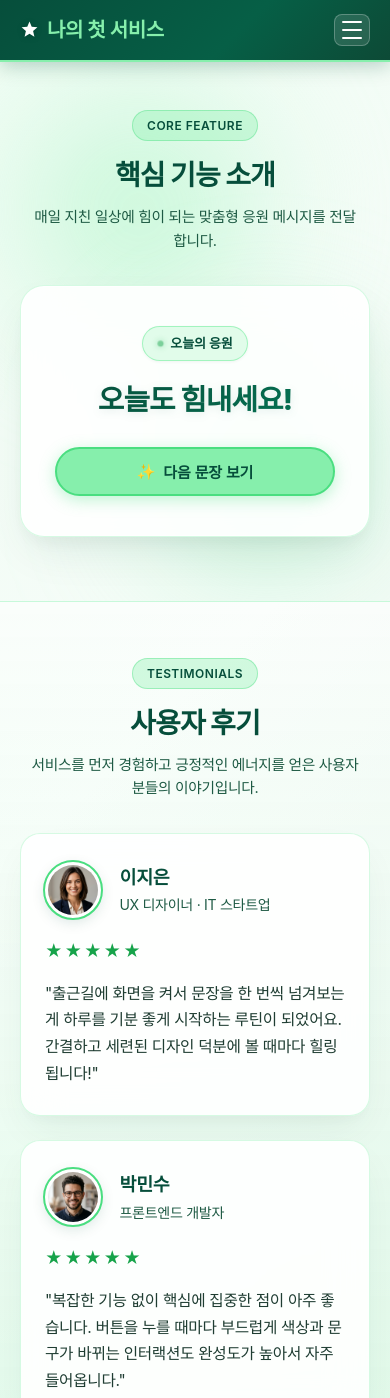
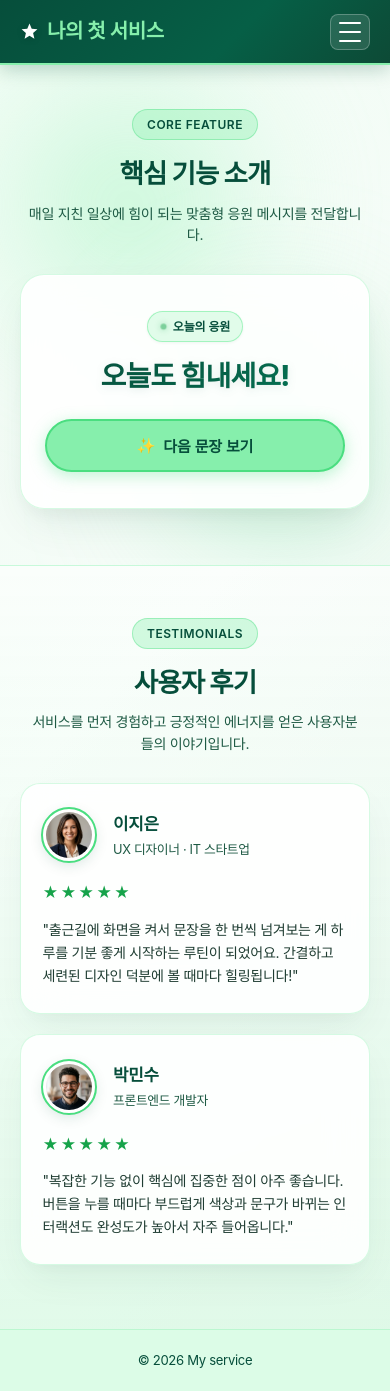
Before and after one commit to musiatsui/antigravity-day0, a plain HTML site: page index.html in a window 390 px wide. Shown: the top 1398 px of the page. Drawn offline with Linux system fonts and the light colour scheme; a web font is replaced by a local one.

Commit message:
feat(mobile): 모바일 본문 폰트 크기 축소 및 터치 친화적 버튼 패딩(최소 50px) 적용

```diff
--- a/index.html
+++ b/index.html
@@ -533,14 +533,14 @@
         font-size: 1.25rem;
       }
 
-      /* 햄버거 토글 버튼 (모바일 전용) */
+      /* 햄버거 토글 버튼 (모바일 손가락 터치 최적화) */
       .menu-toggle {
         display: flex;
         flex-direction: column;
         justify-content: space-between;
-        width: 36px;
-        height: 32px;
-        padding: 6px 7px;
+        width: 40px;
+        height: 36px;
+        padding: 7px 8px;
         background: rgba(255, 255, 255, 0.12);
         border: 1px solid rgba(255, 255, 255, 0.25);
         border-radius: 8px;
@@ -563,7 +563,7 @@
 
       /* 햄버거 활성화 시 'X' 아이콘으로 전환 */
       .menu-toggle.active .hamburger-bar:nth-child(1) {
-        transform: translateY(7px) rotate(45deg);
+        transform: translateY(8px) rotate(45deg);
       }
 
       .menu-toggle.active .hamburger-bar:nth-child(2) {
@@ -571,7 +571,7 @@
       }
 
       .menu-toggle.active .hamburger-bar:nth-child(3) {
-        transform: translateY(-7px) rotate(-45deg);
+        transform: translateY(-8px) rotate(-45deg);
       }
 
       /* 내비게이션 드롭다운 컨테이너 */
@@ -609,14 +609,18 @@
         width: 100%;
       }
 
+      /* 모바일 메뉴 링크 터치 타깃 최적화 */
       .nav-menu li a {
-        display: block;
+        display: flex;
+        align-items: center;
+        justify-content: center;
         width: 100%;
+        min-height: 46px;
         text-align: center;
-        padding: 0.75rem 1rem;
+        padding: 0.8rem 1rem;
         background: rgba(255, 255, 255, 0.08);
         border-radius: 10px;
-        font-size: 0.95rem;
+        font-size: 0.92rem;
       }
 
       .nav-menu li a:hover {
@@ -624,86 +628,116 @@
         color: var(--primary-green);
       }
 
-      /* 2. 공통 섹션 타이틀 */
+      /* 2. 공통 섹션 폰트 조정 (모바일 가독성 최적화) */
       .section-title {
-        font-size: 1.75rem;
+        font-size: 1.65rem;
       }
 
       .section-desc {
-        font-size: 0.92rem;
+        font-size: 0.88rem;
+        line-height: 1.55;
         padding: 0 0.5rem;
       }
 
       .section-header {
-        margin-bottom: 2rem;
+        margin-bottom: 1.75rem;
       }
 
       /* 3. 핵심 기능 섹션: 자연스러운 모바일 세로 배치 */
       .feature-section {
         min-height: auto;
-        padding: 3rem 1.25rem 4rem;
+        padding: 2.75rem 1.25rem 3.5rem;
       }
 
       .container {
-        padding: 2.5rem 1.5rem;
+        padding: 2.25rem 1.25rem;
         border-radius: 24px;
       }
 
+      .badge {
+        font-size: 12px;
+        padding: 5px 12px;
+        margin-bottom: 1rem;
+      }
+
       h1 {
-        font-size: clamp(1.8rem, 6.5vw, 2.3rem);
+        font-size: clamp(1.75rem, 6.2vw, 2.2rem);
         min-height: auto;
       }
 
       .action-container {
-        margin-top: 1.75rem;
+        margin-top: 1.5rem;
       }
 
+      /* 손가락으로 누르기 편한 모바일 터치 타깃 버튼 (최소 50px 높이 & 넉넉한 패딩) */
       .cheer-btn {
         width: 100%;
-        max-width: 280px;
+        max-width: 300px;
+        min-height: 50px;
         justify-content: center;
-        padding: 12px 24px;
+        padding: 14px 28px;
+        font-size: 15px;
+        border-radius: 9999px;
       }
 
       /* 배경 구체 모바일 최적화 (가로 스크롤 방지) */
       .ambient-sphere-1 {
-        width: 320px;
-        height: 320px;
+        width: 300px;
+        height: 300px;
         top: -5%;
         left: -10%;
       }
 
       .ambient-sphere-2 {
-        width: 300px;
-        height: 300px;
+        width: 280px;
+        height: 280px;
         bottom: -5%;
         right: -10%;
       }
 
-      /* 4. 사용자 후기 섹션: 1열 세로 스택 */
+      /* 4. 사용자 후기 섹션: 모바일 본문 폰트 및 카드 여백 최적화 */
       .review-section {
-        padding: 3.5rem 1.25rem 4.5rem;
+        padding: 3.25rem 1.25rem 4rem;
       }
 
       .reviews-grid {
         grid-template-columns: 1fr;
-        gap: 1.5rem;
+        gap: 1.25rem;
       }
 
       .review-card {
-        padding: 1.75rem 1.5rem;
+        padding: 1.6rem 1.35rem;
         border-radius: 20px;
       }
 
       .review-avatar {
-        width: 56px;
-        height: 56px;
+        width: 52px;
+        height: 52px;
+      }
+
+      .review-user-meta h4 {
+        font-size: 1.05rem;
+      }
+
+      .review-user-meta p {
+        font-size: 0.8rem;
+      }
+
+      .review-rating {
+        font-size: 0.95rem;
+        margin-bottom: 0.75rem;
+      }
+
+      /* 모바일 후기 본문 폰트 약간 축소 (0.98rem -> 0.88rem) */
+      .review-text {
+        font-size: 0.88rem;
+        line-height: 1.65;
       }
 
       /* 5. 푸터 */
       .site-footer {
         padding: 1.25rem 1rem;
-        font-size: 0.85rem;
+        font-size: 0.82rem;
       }
     }
   </style>
```
